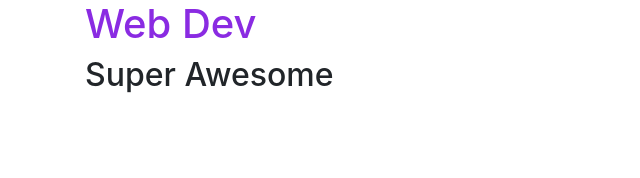
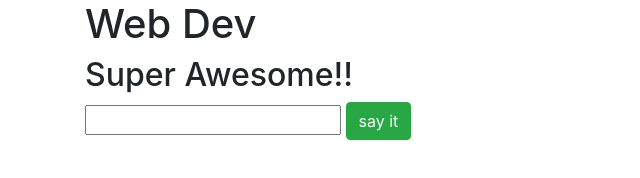
Before and after one commit to chandruprog/few100-july-19-cle, a website built with webpack: page src/index.html in a window 1280 px wide. Shown: the whole page, without its empty margins (0-640 px from the left). Built offline with nearby package versions, Linux system fonts and the light colour scheme.

Commit message:
done with day 1

```diff
--- a/src/index.html
+++ b/src/index.html
@@ -12,10 +12,19 @@
     <div class="container">
         <header class="page-header">
             <h1>Web Dev</h1>
-            <h2>Super Awesome</h2>
+            <h2>Super Awesome!!</h2>
         </header>
 
     </div>
+    <section class="container">
+        <input id="name">
+        <input type="button"
+               id="doit"
+               class="btn btn-success"
+               value="say it">
+        <h1 id="message"></h1>
+    </section>
+
 </body>
 
 </html>
--- a/src/index.ts
+++ b/src/index.ts
@@ -1,7 +1,9 @@
-import './styles.css';
-import { add, PI } from './utils';
-console.log('Ready to Party');
+const nameInput = document.getElementById("name") as HTMLInputElement;
+const doitButton = document.getElementById("doit") as HTMLInputElement;
+const messageOutput = document.getElementById("message");
 
-console.log(add(10, 18));
-
-console.log(PI);
+//nameInput.value = 'Tacos';
+doitButton.addEventListener('click', function () {
+    const enteredname = nameInput.value;
+    messageOutput.innerHTML = enteredname.toUpperCase();
+});
```
Also changed, not shown: spec/00_demo_spec.ts (+1 -1 lines).
